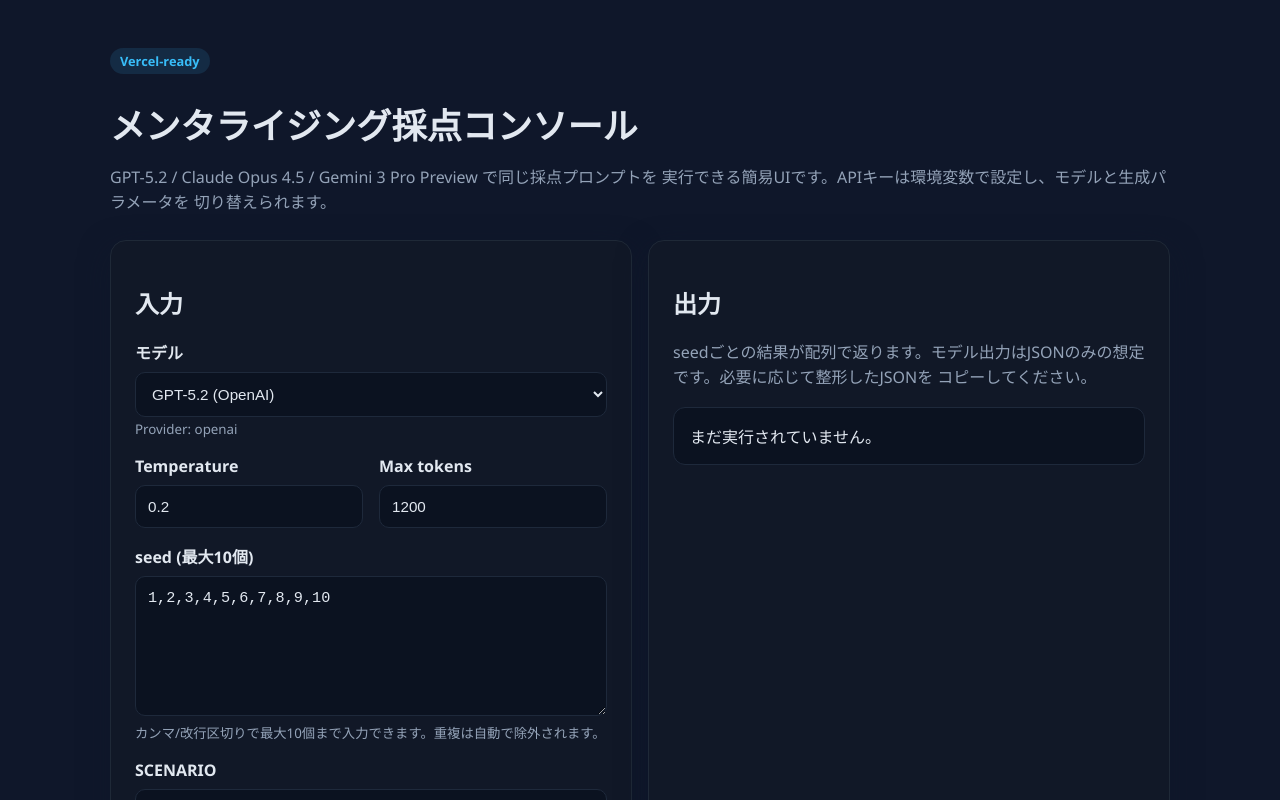
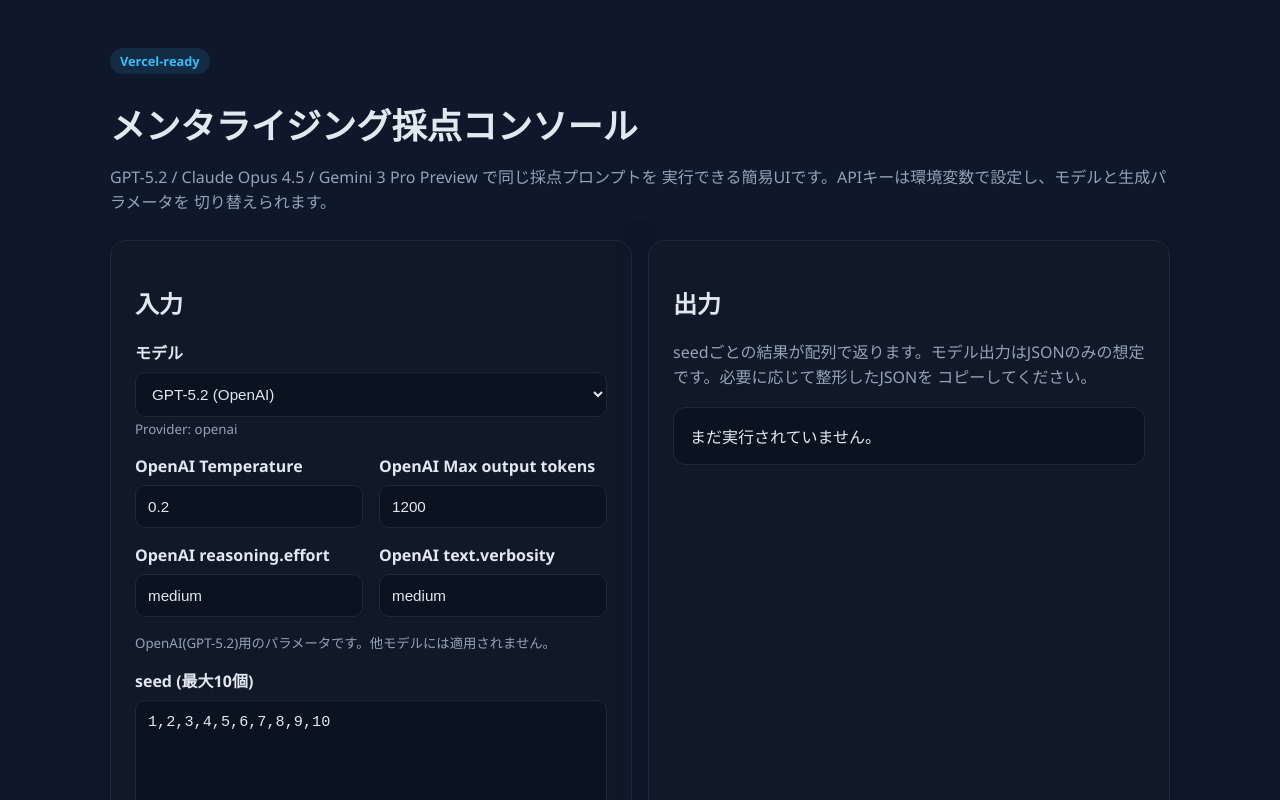
Before and after one commit to h0r0k0w0/saitenprit1, a Next.js app: page / in a window 1280 px wide. Shown: the top 800 px of the page. Built offline with nearby package versions, Linux system fonts and the light colour scheme.

Commit message:
Add OpenAI-specific controls

```diff
--- a/app/api/evaluate/route.ts
+++ b/app/api/evaluate/route.ts
@@ -14,8 +14,12 @@
   scenario: string;
   response: string;
   promptTemplate: string;
-  temperature: number;
-  maxTokens: number;
+  openAi?: {
+    temperature: number;
+    maxOutputTokens: number;
+    reasoningEffort?: string;
+    textVerbosity?: string;
+  };
   seeds: number[];
 };
 
@@ -84,6 +88,13 @@
     assertEnv(provider);
 
     const prompt = buildPrompt(payload.promptTemplate, payload.scenario, payload.response);
+    // OpenAIのパラメータはUIから渡されます。未指定時はここがデフォルトです。
+    const openAiConfig = payload.openAi ?? {
+      temperature: 0.2,
+      maxOutputTokens: 1200,
+      reasoningEffort: "medium",
+      textVerbosity: "medium"
+    };
     const results = await Promise.all(
       seeds.map(async (seed) => {
         try {
@@ -100,9 +111,15 @@
               body: JSON.stringify({
                 model: payload.model,
                 input: prompt,
-                temperature: payload.temperature,
-                max_output_tokens: payload.maxTokens,
-                seed
+                temperature: openAiConfig.temperature,
+                max_output_tokens: openAiConfig.maxOutputTokens,
+                seed,
+                reasoning: openAiConfig.reasoningEffort
+                  ? { effort: openAiConfig.reasoningEffort }
+                  : undefined,
+                text: openAiConfig.textVerbosity
+                  ? { verbosity: openAiConfig.textVerbosity }
+                  : undefined
               })
             });
             responseData = await apiResponse.json();
@@ -113,6 +130,11 @@
           }
 
           if (provider === "anthropic") {
+            // Anthropicのパラメータはここでモデル別に固定できます。
+            const anthropicConfig = {
+              temperature: 0.2,
+              maxTokens: 1200
+            };
             const apiResponse = await fetch("https://api.anthropic.com/v1/messages", {
               method: "POST",
               headers: {
@@ -122,8 +144,8 @@
               },
               body: JSON.stringify({
                 model: payload.model,
-                max_tokens: payload.maxTokens,
-                temperature: payload.temperature,
+                max_tokens: anthropicConfig.maxTokens,
+                temperature: anthropicConfig.temperature,
                 messages: [{ role: "user", content: prompt }]
               })
             });
@@ -135,6 +157,11 @@
           }
 
           if (provider === "gemini") {
+            // Geminiのパラメータはここでモデル別に固定できます。
+            const geminiConfig = {
+              temperature: 0.2,
+              maxOutputTokens: 1200
+            };
             const apiResponse = await fetch(
               `https://generativelanguage.googleapis.com/v1beta/models/${payload.model}:generateContent?key=${process.env.GEMINI_API_KEY}`,
               {
@@ -145,8 +172,8 @@
                 body: JSON.stringify({
                   contents: [{ role: "user", parts: [{ text: prompt }] }],
                   generationConfig: {
-                    temperature: payload.temperature,
-                    maxOutputTokens: payload.maxTokens
+                    temperature: geminiConfig.temperature,
+                    maxOutputTokens: geminiConfig.maxOutputTokens
                   }
                 })
               }
--- a/app/page.tsx
+++ b/app/page.tsx
@@ -33,10 +33,11 @@
   const [scenario, setScenario] = useState("");
   const [response, setResponse] = useState("");
   const [template, setTemplate] = useState(DEFAULT_TEMPLATE);
-  // モデル共通の生成パラメータはここで初期値を設定できます。
-  // 例: 温度(temperature)や最大トークン数(maxTokens)を変更したい場合は下を編集します。
-  const [temperature, setTemperature] = useState(0.2);
-  const [maxTokens, setMaxTokens] = useState(1200);
+  // OpenAI(GPT-5.2)の生成パラメータはここで初期値を設定できます。
+  const [openAiTemperature, setOpenAiTemperature] = useState(0.2);
+  const [openAiMaxOutputTokens, setOpenAiMaxOutputTokens] = useState(1200);
+  const [openAiReasoningEffort, setOpenAiReasoningEffort] = useState("medium");
+  const [openAiTextVerbosity, setOpenAiTextVerbosity] = useState("medium");
   const [seedInput, setSeedInput] = useState("1,2,3,4,5,6,7,8,9,10");
   const [loading, setLoading] = useState(false);
   const [output, setOutput] = useState<string | null>(null);
@@ -80,8 +81,12 @@
           scenario,
           response,
           promptTemplate: template,
-          temperature,
-          maxTokens,
+          openAi: {
+            temperature: openAiTemperature,
+            maxOutputTokens: openAiMaxOutputTokens,
+            reasoningEffort: openAiReasoningEffort,
+            textVerbosity: openAiTextVerbosity
+          },
           seeds
         })
       });
@@ -135,29 +140,48 @@
 
             <div className="grid cols-2">
               <div>
-                <label htmlFor="temperature">Temperature</label>
+                <label htmlFor="openAiTemperature">OpenAI Temperature</label>
                 <input
-                  id="temperature"
+                  id="openAiTemperature"
                   type="number"
                   min={0}
                   max={1}
                   step={0.05}
-                  value={temperature}
-                  onChange={(event) => setTemperature(Number(event.target.value))}
+                  value={openAiTemperature}
+                  onChange={(event) => setOpenAiTemperature(Number(event.target.value))}
                 />
               </div>
               <div>
-                <label htmlFor="maxTokens">Max tokens</label>
+                <label htmlFor="openAiMaxTokens">OpenAI Max output tokens</label>
                 <input
-                  id="maxTokens"
+                  id="openAiMaxTokens"
                   type="number"
                   min={200}
                   max={4000}
-                  value={maxTokens}
-                  onChange={(event) => setMaxTokens(Number(event.target.value))}
+                  value={openAiMaxOutputTokens}
+                  onChange={(event) => setOpenAiMaxOutputTokens(Number(event.target.value))}
+                />
+              </div>
+              <div>
+                <label htmlFor="openAiReasoningEffort">OpenAI reasoning.effort</label>
+                <input
+                  id="openAiReasoningEffort"
+                  type="text"
+                  value={openAiReasoningEffort}
+                  onChange={(event) => setOpenAiReasoningEffort(event.target.value)}
+                />
+              </div>
+              <div>
+                <label htmlFor="openAiTextVerbosity">OpenAI text.verbosity</label>
+                <input
+                  id="openAiTextVerbosity"
+                  type="text"
+                  value={openAiTextVerbosity}
+                  onChange={(event) => setOpenAiTextVerbosity(event.target.value)}
                 />
               </div>
             </div>
+            <small>OpenAI(GPT-5.2)用のパラメータです。他モデルには適用されません。</small>
 
             <div>
               <label htmlFor="seeds">seed (最大10個)</label>
```
